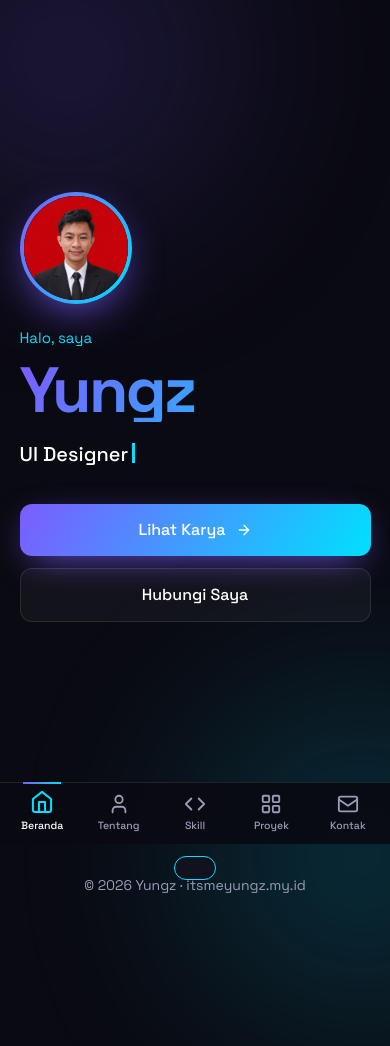
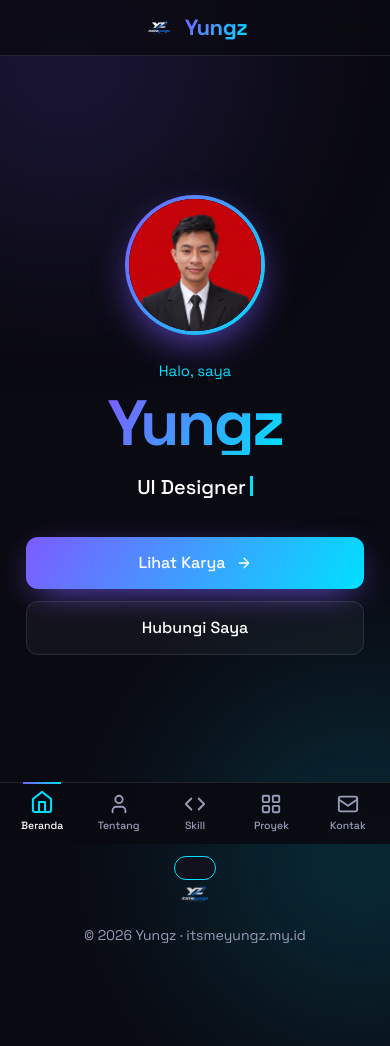
Before and after one commit to Zuxify969/yungz, a plain HTML site: page index.html in a window 390 px wide. Before the commit the page ends 996 px from the top, so only its background shows below. Drawn offline with Linux system fonts and the light colour scheme.

Commit message:
Add files via upload

```diff
--- a/index.html
+++ b/index.html
@@ -5,7 +5,12 @@
 <meta name="viewport" content="width=device-width, initial-scale=1, viewport-fit=cover">
 <title>Yungz — Portofolio</title>
 <meta name="description" content="Portofolio Yungz — developer & kreator digital.">
-<link rel="icon" href="profil.jpeg">
+<link rel="icon" type="image/png" href="logo.png">
+<link rel="apple-touch-icon" href="logo.png">
+<meta name="theme-color" content="#0a0a12">
+<meta property="og:title" content="Yungz — Portofolio">
+<meta property="og:description" content="Portofolio Yungz — developer & kreator digital.">
+<meta property="og:image" content="logo.png">
 <link rel="preconnect" href="https://fonts.googleapis.com">
 <link href="https://fonts.googleapis.com/css2?family=Space+Grotesk:wght@400;500;700&display=swap" rel="stylesheet">
 <link rel="stylesheet" href="style.css">
@@ -37,7 +42,7 @@
 <div class="blob b1"></div><div class="blob b2"></div>
 
 <nav>
-  <a href="#home" class="logo grad">Yungz</a>
+  <a href="#home" class="logo" aria-label="Yungz — Beranda"><img src="logo.png" alt="" width="32" height="32" decoding="async" onerror="this.remove()"><span class="grad">Yungz</span></a>
   <a href="#about">Tentang</a>
   <a href="#skills">Skill</a>
   <a href="#projects">Proyek</a>
@@ -124,7 +129,10 @@
   </div>
 </section>
 
-<footer>© <span id="yr"></span> Yungz · itsmeyungz.my.id</footer>
+<footer>
+  <img class="foot-logo" src="logo.png" alt="Logo Yungz" width="40" height="40" loading="lazy" decoding="async" onerror="this.remove()">
+  <div>© <span id="yr"></span> Yungz · itsmeyungz.my.id</div>
+</footer>
 
 <div class="modal" id="modal">
   <div class="box">
--- a/style.css
+++ b/style.css
@@ -26,19 +26,20 @@ nav a::after{content:"";position:absolute;left:14px;right:14px;bottom:-1px;heigh
 nav a:hover{color:#fff}
 nav a:hover::after,nav a.active::after{transform:scaleX(1)}
 nav a.active{color:#fff}
-nav .logo{margin-right:auto;padding:0;font-size:22px;font-weight:700;letter-spacing:-.02em}
+nav .logo{margin-right:auto;padding:0;display:flex;align-items:center;gap:10px;font-size:22px;font-weight:700;letter-spacing:-.02em}
 nav .logo::after{display:none}
-nav .logo:hover{color:transparent}
+nav .logo img{width:32px;height:32px;object-fit:contain;border-radius:8px;transition:transform .35s cubic-bezier(.3,1.5,.5,1)}
+nav .logo:hover img{transform:rotate(-8deg) scale(1.1)}
 
 /* hero */
-.hero{min-height:100vh;display:flex;flex-direction:column;justify-content:center;padding-top:130px}
+.hero{min-height:100vh;display:flex;flex-direction:column;justify-content:center;align-items:center;text-align:center;padding-top:130px}
 .hi{color:var(--a2);font-size:15px;margin-bottom:8px}
 h1{font-size:clamp(64px,16vw,170px);line-height:1;letter-spacing:-.04em;font-weight:700}
 .role{font-size:clamp(20px,3.4vw,32px);color:var(--muted);margin-top:16px;min-height:1.5em}
 .role b{color:#fff;font-weight:500}
 .caret{display:inline-block;width:3px;height:1em;background:var(--a2);margin-left:4px;vertical-align:-2px;animation:blink 1s steps(1) infinite}
 @keyframes blink{50%{opacity:0}}
-.cta{display:flex;gap:12px;flex-wrap:wrap;margin-top:34px}
+.cta{display:flex;gap:12px;flex-wrap:wrap;justify-content:center;margin-top:34px}
 .btn{position:relative;overflow:hidden;display:inline-flex;align-items:center;gap:10px;border:none;cursor:pointer;font-family:inherit;font-size:16px;font-weight:500;
   padding:13px 26px;border-radius:12px;color:#fff;text-decoration:none;transition:transform .25s,box-shadow .25s}
 .btn.primary{background:var(--grad);box-shadow:0 10px 36px -12px var(--a1)}
@@ -102,6 +103,8 @@ h2{font-size:clamp(32px,5.5vw,52px);letter-spacing:-.03em;margin-bottom:14px}
 .social .i{font-size:20px}
 .social:hover{transform:translateY(-5px);background:var(--grad);border-color:transparent}
 footer{text-align:center;color:var(--muted);padding:30px 20px 50px;font-size:14px}
+.foot-logo{display:block;width:40px;height:40px;object-fit:contain;margin:0 auto 10px;opacity:.85;transition:opacity .3s,transform .35s cubic-bezier(.3,1.5,.5,1)}
+.foot-logo:hover{opacity:1;transform:scale(1.1) rotate(-6deg)}
 
 .toast{position:fixed;bottom:28px;left:50%;transform:translate(-50%,120px);background:#12121f;border:1px solid var(--a2);padding:11px 20px;border-radius:12px;z-index:300;transition:transform .45s cubic-bezier(.3,1.5,.5,1)}
 .toast.show{transform:translate(-50%,0)}
@@ -115,15 +118,15 @@ section.page:not(.hero){min-height:70svh}
 @keyframes pageIn{from{opacity:0;transform:translateY(24px) scale(.985)}to{opacity:1;transform:none}}
 
 /* foto profil */
-.profile{position:relative;width:132px;height:132px;border-radius:50%;background:var(--grad);margin-bottom:22px;cursor:pointer;
+.profile{position:relative;width:168px;height:168px;border-radius:50%;background:var(--grad);margin:0 auto 24px;flex:none;cursor:pointer;
   box-shadow:0 14px 44px -14px var(--a1);transition:transform .35s cubic-bezier(.3,1.5,.5,1),box-shadow .35s;-webkit-tap-highlight-color:transparent}
 .profile:hover{transform:scale(1.06);box-shadow:0 18px 56px -12px var(--a2)}
 .profile>*{position:absolute;inset:4px;width:calc(100% - 8px);height:calc(100% - 8px);border-radius:50%;background:#12121f}
-.profile span{display:grid;place-items:center;font-size:52px;font-weight:700}
+.profile span{display:grid;place-items:center;font-size:64px;font-weight:700}
 .profile img{object-fit:cover}
 .profile.spin{animation:spin .8s cubic-bezier(.3,1.4,.5,1)}
 @keyframes spin{to{transform:rotate(360deg)}}
-@media(max-width:480px){.profile{width:112px;height:112px}}
+@media(max-width:480px){.profile{width:140px;height:140px}.profile span{font-size:54px}}
 
 /* bottom navbar (mobile & tablet) */
 .bottom-nav{display:none;position:fixed;left:0;right:0;bottom:0;z-index:60;justify-content:space-around;
@@ -141,10 +144,12 @@ section.page:not(.hero){min-height:70svh}
 /* responsive */
 @media(min-width:1400px){section{max-width:1240px}}
 @media(max-width:768px){
-  nav{display:none}
+  nav{height:56px;justify-content:center}
+  nav a:not(.logo){display:none}
+  nav .logo{margin:0}
   .bottom-nav{display:flex}
-  section{padding:70px 5vw}
-  .hero{min-height:100svh;padding-top:40px}
+  section{padding:84px 5vw 70px}
+  .hero{min-height:100svh;padding-top:76px}
   footer{padding-bottom:100px}
   .toast{bottom:calc(84px + env(safe-area-inset-bottom))}
   .about p{font-size:16.5px}
```
